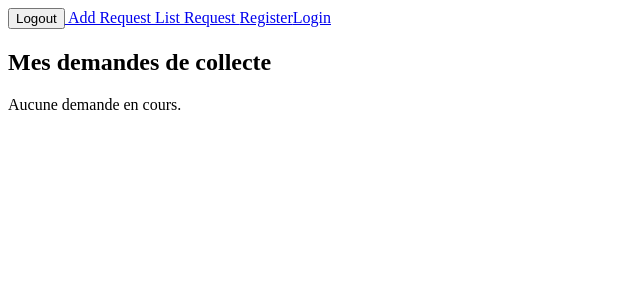
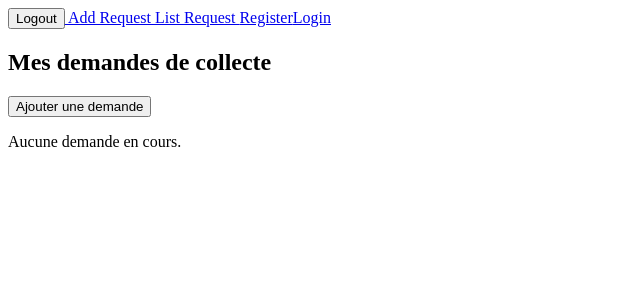
Before and after one commit to MOHAMMED-MIESSAL/RecycleHub, an Angular app: page /request/my-request in a window 1280 px wide. Shown: the top 300 px of the page, without its empty margins (0-640 px from the left). Built offline with nearby package versions, Linux system fonts and the light colour scheme; sample sign-in values are in the browser's storage.

Commit message:
Add a button for add a new request

```diff
--- a/src/app/components/collection-request/my-request/my-request.component.html
+++ b/src/app/components/collection-request/my-request/my-request.component.html
@@ -1,5 +1,7 @@
 <app-navbar></app-navbar>
 <h2>Mes demandes de collecte</h2>
+
+<button [routerLink]="['/request/add']">Ajouter une demande</button>
 
 <div *ngIf="requests.length === 0">
   <p>Aucune demande en cours.</p>
```
